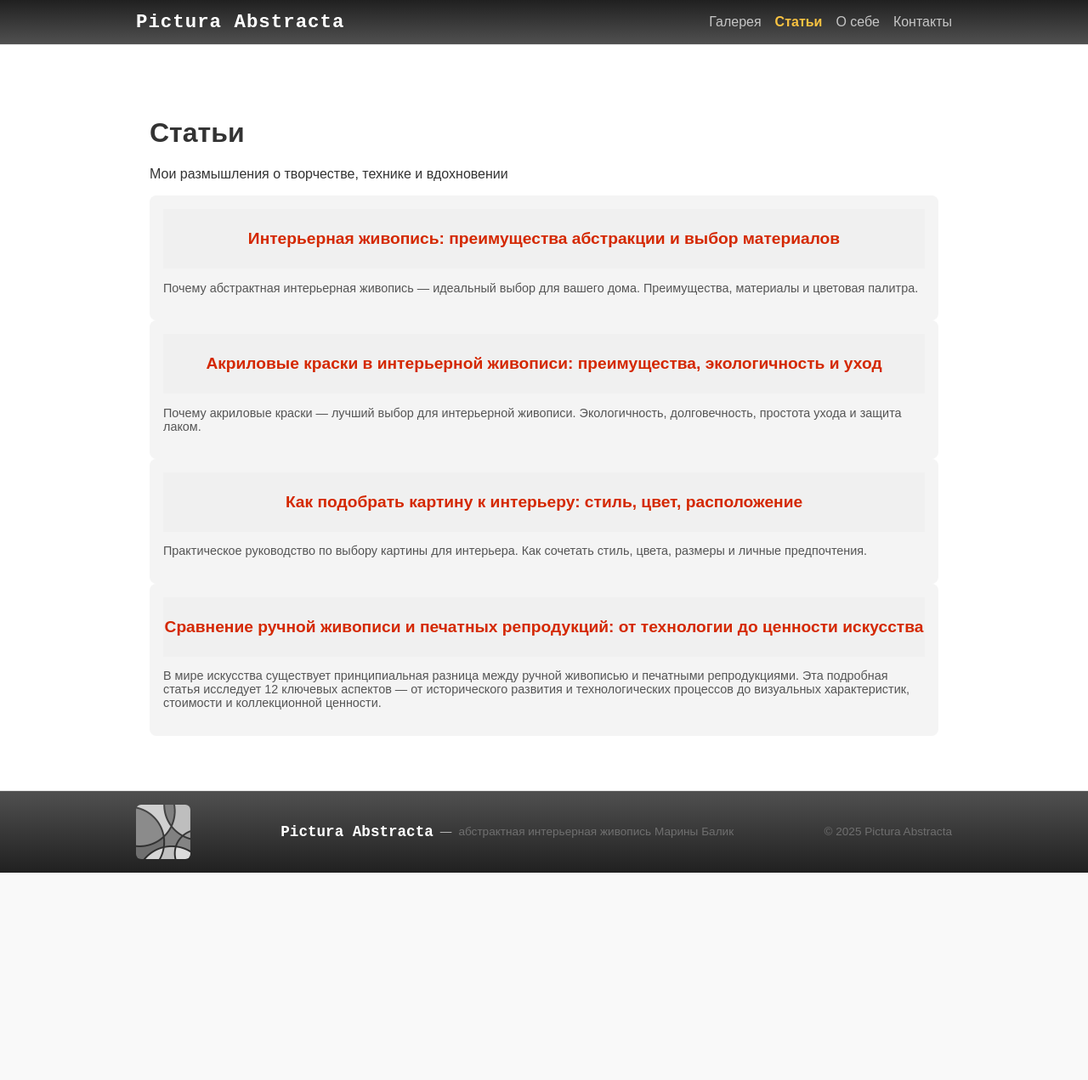
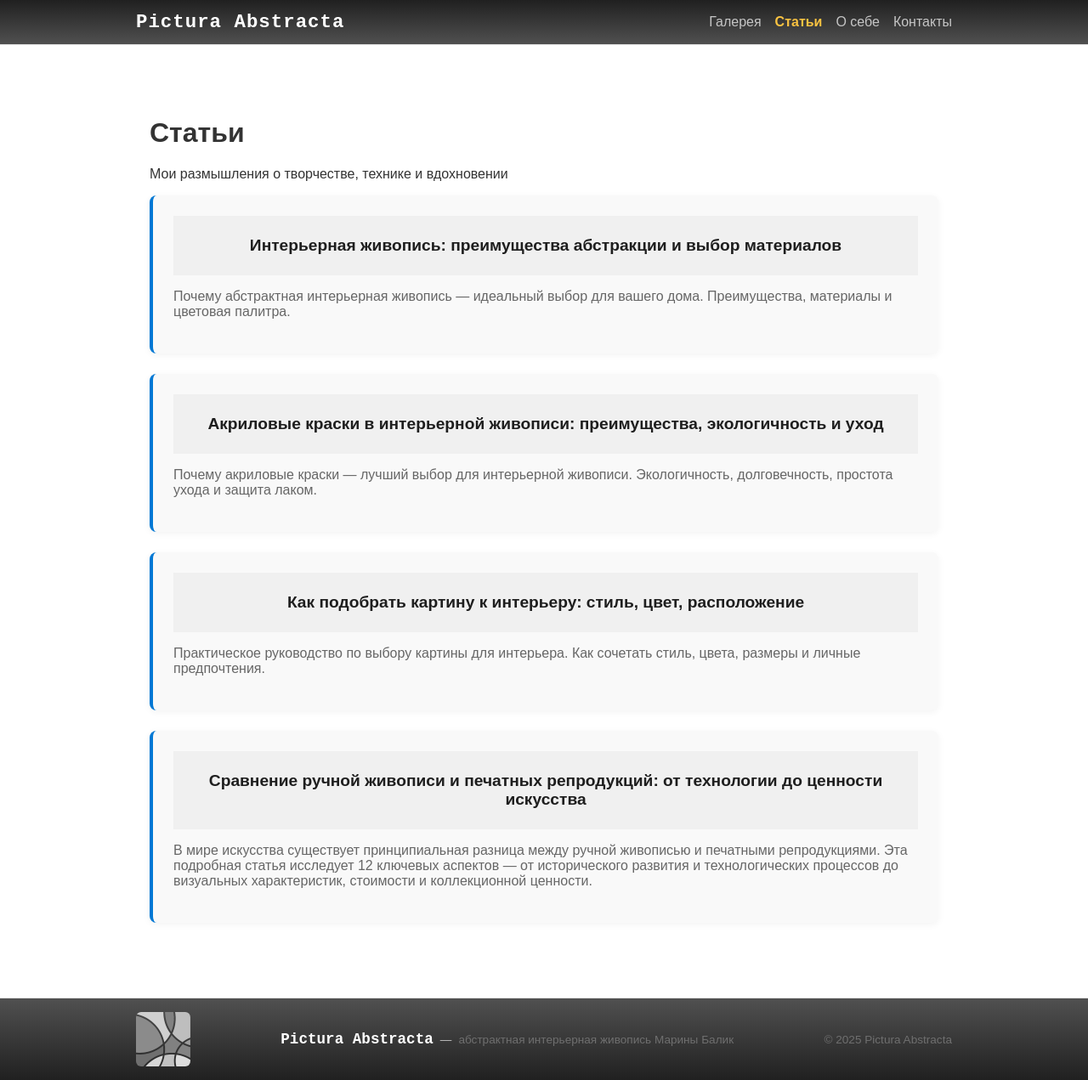
Before and after one commit to PicAbsArt/picabsart.github.io, a Jekyll site: the page built from articles/index.md, in a window 1280 px wide. Shown: the whole page at 85% size. Built offline with Jekyll 4.4.1, drawn with Linux system fonts in a browser that asks for light colours; some web fonts are replaced; before the commit the page ends 1027 px from its top, so only the background shows below that.

Commit message:
Update articles.html

```diff
--- a/_layouts/articles.html
+++ b/_layouts/articles.html
@@ -9,7 +9,7 @@ permalink: /articles/
   <p class="description">Мои размышления о творчестве, технике и вдохновении</p>
 
   {% for post in site.articles %}
-    <article class="article-card">
+    <article class="article-item">
       <h2><a href="{{ post.url }}">{{ post.title }}</a></h2>
       {% if post.description %}
         <p>{{ post.description }}</p>
```
